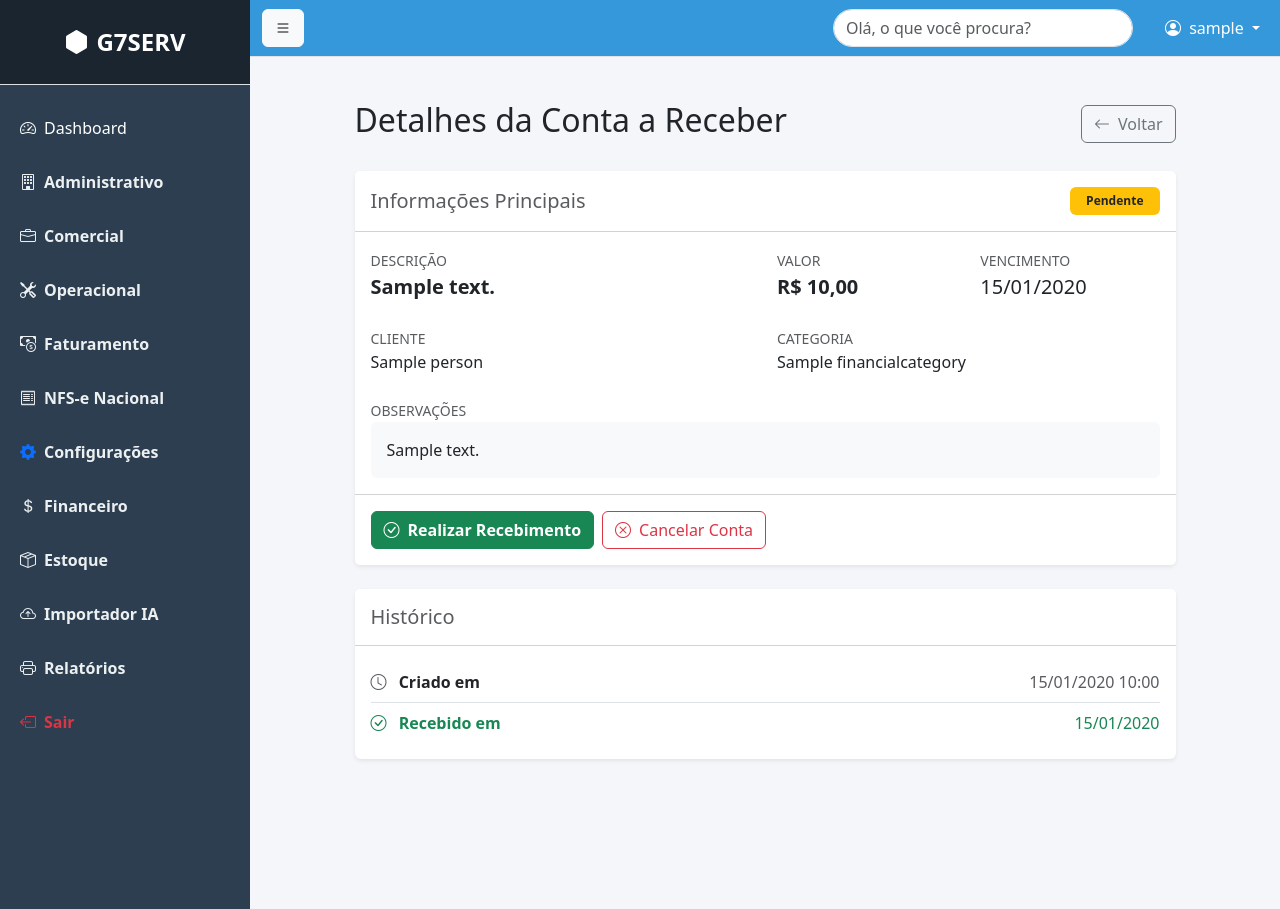
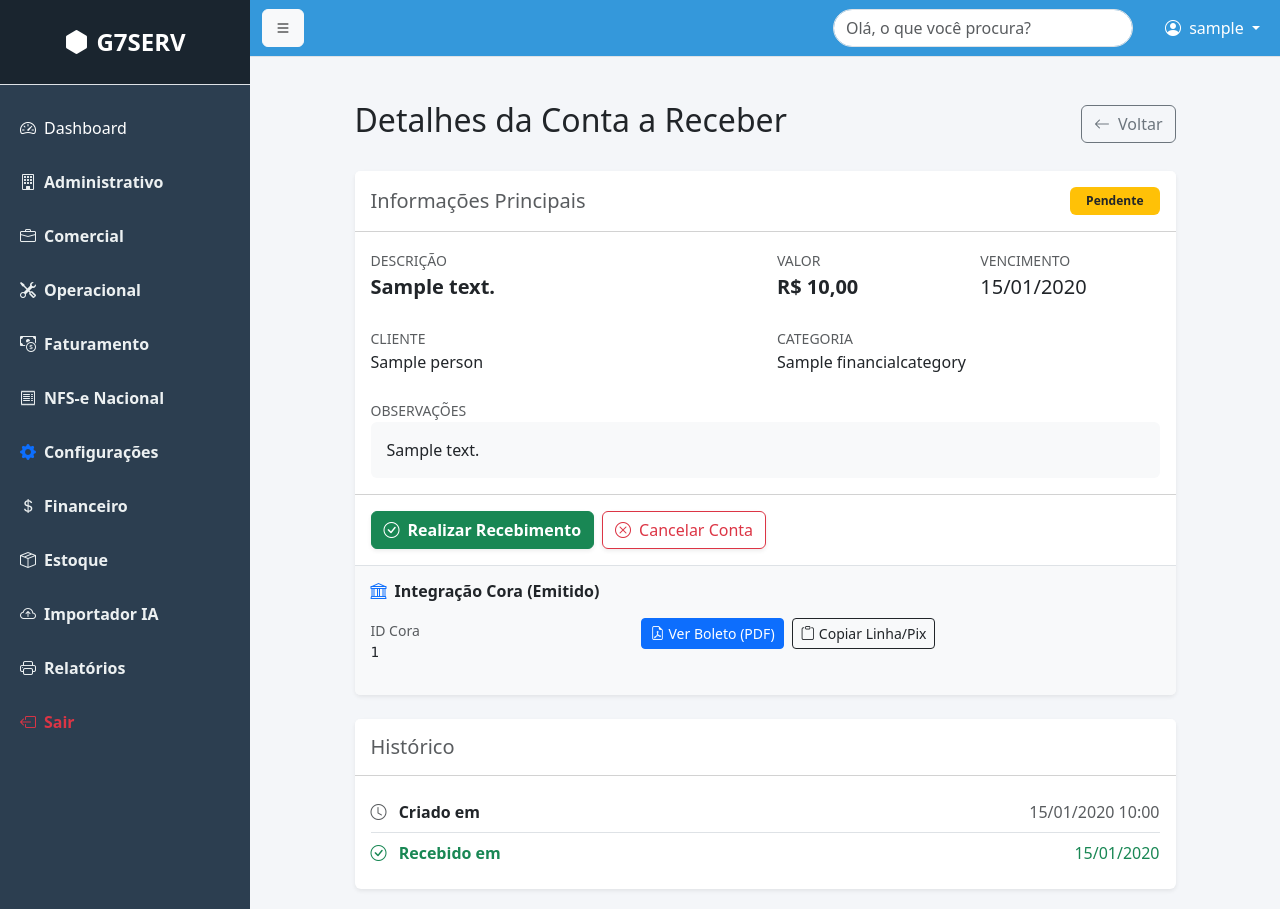
Before and after one commit to EMachadoP/erp-g7serv, a Django app: page /financeiro/contas-a-receber/1/ in a window 1280 px wide. Run offline with Django 5.2, Linux system fonts and the light colour scheme; a user stored in the database is signed in; tables that the repository leaves empty hold one stand-in row (values such as "Sample post"); some libraries are stand-ins or nearby versions.

Commit message:
feat: implement real Cora boleto/pix generation from AccountReceivable

```diff
--- a/financeiro/models.py
+++ b/financeiro/models.py
@@ -140,6 +140,12 @@ class AccountReceivable(BaseModel):
     status = models.CharField(max_length=10, choices=STATUS_CHOICES, default='PENDING', verbose_name="Status")
     invoice = models.ForeignKey('faturamento.Invoice', on_delete=models.SET_NULL, null=True, blank=True, related_name='receivables', verbose_name="Fatura")
 
+    # Cora Integration
+    cora_id = models.CharField(max_length=255, blank=True, null=True, verbose_name="Cora ID")
+    cora_status = models.CharField(max_length=50, blank=True, null=True, verbose_name="Status Cora")
+    cora_copy_paste = models.TextField(blank=True, null=True, verbose_name="Código Pix/Linha Digitável")
+    cora_pdf_url = models.URLField(max_length=500, blank=True, null=True, verbose_name="URL do PDF")
+
     # Receipt details
     # Receipt details
     occurrence_date = models.DateField(default='2025-01-01', verbose_name="Data de Ocorrência")
--- a/financeiro/templates/financeiro/account_receivable_detail.html
+++ b/financeiro/templates/financeiro/account_receivable_detail.html
@@ -62,22 +62,56 @@
 
             {% if receivable.status == 'PENDING' or receivable.status == 'OVERDUE' %}
             <div class="card-footer bg-white py-3">
-                <div class="d-flex gap-2">
+                <div class="d-flex gap-2 align-items-center">
                     <form action="{% url 'financeiro:account_receivable_receive' receivable.id %}" method="post"
                         onsubmit="return confirm('Confirmar recebimento desta conta?');">
                         {% csrf_token %}
-                        <button type="submit" class="btn btn-success text-white fw-bold">
+                        <button type="submit" class="btn btn-success text-white fw-bold shadow-sm">
                             <i class="bi bi-check-circle me-2"></i>Realizar Recebimento
                         </button>
                     </form>
 
+                    {% if not receivable.cora_id %}
+                    <form action="{% url 'financeiro:emitir_boleto_cora' receivable.id %}" method="post">
+                        {% csrf_token %}
+                        <button type="submit" class="btn btn-outline-primary shadow-sm">
+                            <i class="bi bi-lightning-fill me-2"></i>Emitir Boleto/Pix Cora
+                        </button>
+                    </form>
+                    {% endif %}
+
                     <form action="{% url 'financeiro:account_receivable_cancel' receivable.id %}" method="post"
                         onsubmit="return confirm('Tem certeza que deseja cancelar esta conta?');">
                         {% csrf_token %}
-                        <button type="submit" class="btn btn-outline-danger">
+                        <button type="submit" class="btn btn-outline-danger shadow-sm">
                             <i class="bi bi-x-circle me-2"></i>Cancelar Conta
                         </button>
                     </form>
+                </div>
+            </div>
+            {% endif %}
+
+            {% if receivable.cora_id %}
+            <div class="card-footer bg-light border-top py-3">
+                <h6 class="fw-bold mb-3"><i class="bi bi-bank me-2 text-primary"></i>Integração Cora (Emitido)</h6>
+                <div class="row">
+                    <div class="col-md-4">
+                        <label class="text-muted small">ID Cora</label>
+                        <p class="font-monospace small">{{ receivable.cora_id }}</p>
+                    </div>
+                    <div class="col-md-8">
+                        <div class="d-flex gap-2">
+                            {% if receivable.cora_pdf_url %}
+                            <a href="{{ receivable.cora_pdf_url }}" target="_blank" class="btn btn-sm btn-primary">
+                                <i class="bi bi-file-earmark-pdf me-1"></i>Ver Boleto (PDF)
+                            </a>
+                            {% endif %}
+                            <button class="btn btn-sm btn-outline-dark"
+                                onclick="navigator.clipboard.writeText('{{ receivable.cora_copy_paste }}').then(() => alert('Copiado!'))">
+                                <i class="bi bi-clipboard me-1"></i>Copiar Linha/Pix
+                            </button>
+                        </div>
+                    </div>
                 </div>
             </div>
             {% endif %}
--- a/financeiro/urls.py
+++ b/financeiro/urls.py
@@ -22,6 +22,7 @@ urlpatterns = [
     path('contas-a-receber/<int:pk>/editar/', views.account_receivable_update, name='account_receivable_update'),
     path('contas-a-receber/<int:pk>/receber/', views.account_receivable_receive, name='account_receivable_receive'),
     path('contas-a-receber/<int:pk>/cancelar/', views.account_receivable_cancel, name='account_receivable_cancel'),
+    path('contas-a-receber/<int:pk>/emitir-boleto/', views.emitir_boleto_cora, name='emitir_boleto_cora'),
 
     # Receipts
     path('recibos/', views.receipt_list, name='receipt_list'),
--- a/financeiro/views.py
+++ b/financeiro/views.py
@@ -341,6 +341,65 @@ def account_receivable_receive(request, pk):
     return redirect('financeiro:account_receivable_detail', pk=pk)
 
 @login_required(login_url='/accounts/login/')
+def emitir_boleto_cora(request, pk):
+    receivable = get_object_or_404(AccountReceivable, pk=pk)
+
+    if not receivable.client:
+        messages.error(request, "Cliente não vinculado a esta conta.")
+        return redirect('financeiro:account_receivable_detail', pk=pk)
+
+    # 1. Prepare Cora Payload
+    service = CoraService()
+
+    # Amount in cents
+    amount_cents = int(receivable.amount * 100)
+    client = receivable.client
+
+    # Cora payload structure
+    fatura_data = {
+        "customer": {
+            "name": client.name,
+            "email": client.email or "financeiro@descartex.com.br",
+            "document": {
+                "identity": client.document.replace('.', '').replace('-', '').replace('/', '').replace(' ', ''),
+                "type": "CNPJ" if len(client.document.replace('.', '').replace('-', '').replace('/', '').replace(' ', '')) > 11 else "CPF"
+            }
+        },
+        "services": [
+            {
+                "name": receivable.description,
+                "amount": amount_cents
+            }
+        ],
+        "payment_options": ["BANK_SLIP", "PIX"],
+        "due_date": receivable.due_date.isoformat()
+    }
+
+    # 2. Call Cora
+    result = service.gerar_fatura(fatura_data)
+
+    if "erro" in result:
+        messages.error(request, f"Erro ao emitir na Cora: {result['erro']}")
+    elif "id" in result:
+        # Success! Save data
+        receivable.cora_id = result.get('id')
+        receivable.cora_status = result.get('status')
+
+        # Get link/copy-paste
+        p_options = result.get('payment_options', [])
+        for opt in p_options:
+            if opt.get('type') == 'BANK_SLIP':
+                receivable.cora_copy_paste = opt.get('copy_paste')
+                receivable.cora_pdf_url = opt.get('bank_slip_url')
+
+        receivable.save()
+        messages.success(request, f"Boleto Cora emitido com sucesso! ID: {receivable.cora_id}")
+    else:
+        messages.warning(request, f"Resposta inesperada da Cora: {json.dumps(result)}")
+
+    return redirect('financeiro:account_receivable_detail', pk=pk)
+
+@login_required(login_url='/accounts/login/')
 def account_receivable_cancel(request, pk):
     receivable = get_object_or_404(AccountReceivable, pk=pk)
     if request.method == 'POST':
```
Also changed, not shown: financeiro/migrations/0009_accountreceivable_cora_copy_paste_and_more.py (added).
